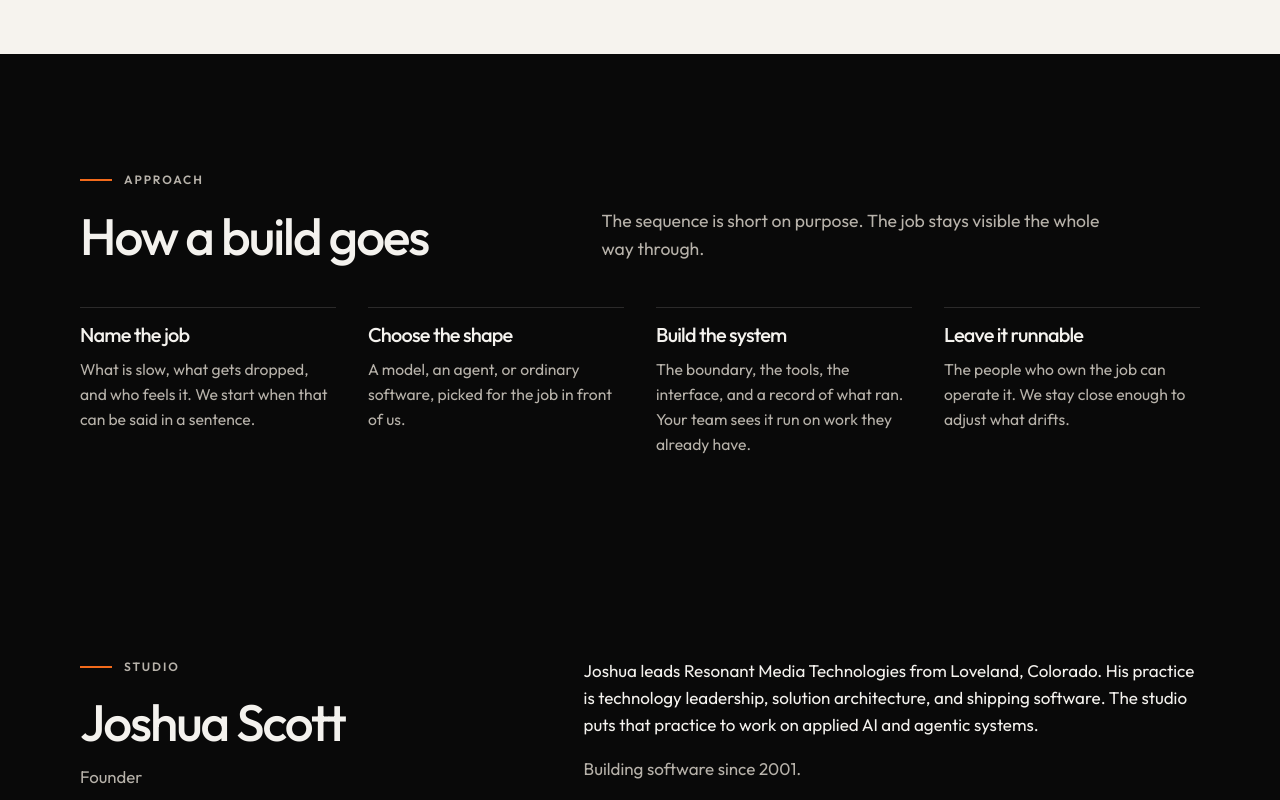
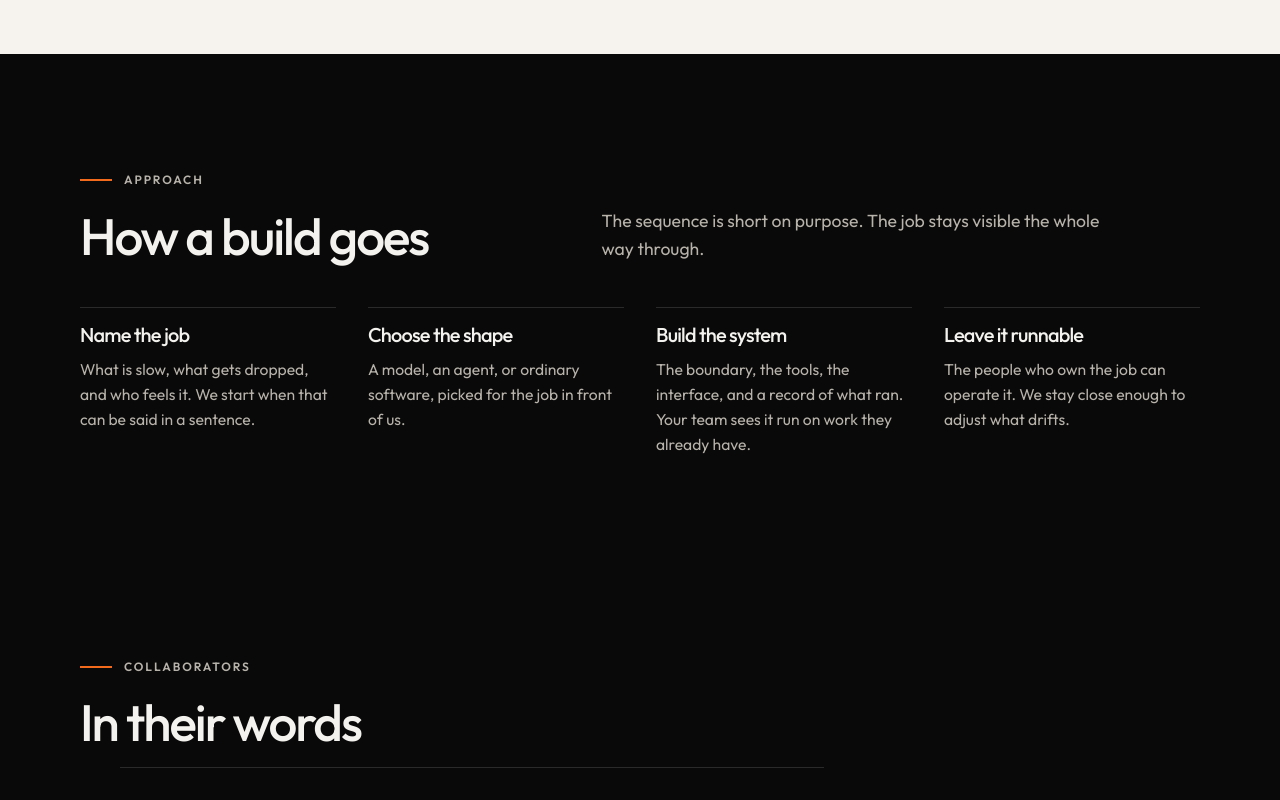
Before and after one commit to joshuascott/resonantmedia-web, an Astro site: page / in a window 1280 px wide. Shown: the part 2000-2800 px from the top of the page. Built offline with nearby package versions, Linux system fonts and the light colour scheme; Astro itself is replaced by a stand-in of ours.

Commit message:
Hide the personal studio section from the public site.
Co-authored-by: Cursor <cursoragent@cursor.com>

```diff
--- a/astro.config.mjs
+++ b/astro.config.mjs
@@ -6,9 +6,9 @@ export default defineConfig({
   integrations: [sitemap()],
   redirects: {
     "/blog": "/",
-    "/who-we-are": "/#studio",
+    "/who-we-are": "/",
     "/our-process": "/#approach",
-    "/why-all-the-mountains": "/#studio",
+    "/why-all-the-mountains": "/",
     "/privacy-policy": "/privacy",
     "/contact-us": "/#contact",
     "/sitemap": "/sitemap-index.xml",
--- a/src/components/Footer.astro
+++ b/src/components/Footer.astro
@@ -21,7 +21,6 @@ const year = new Date().getFullYear();
       <nav class="footer-nav" aria-label="Footer">
         <a href={to("services")}>Services</a>
         <a href={to("approach")}>Approach</a>
-        <a href={to("studio")}>Studio</a>
         <a href={site.consultingUrl} target="_blank" rel="noopener noreferrer">
           AI Consulting
         </a>
--- a/src/components/Header.astro
+++ b/src/components/Header.astro
@@ -28,7 +28,6 @@ const to = (id: string) => (home ? `#${id}` : `/#${id}`);
     <nav id="site-nav" class="site-nav" aria-label="Primary">
       <a href={to("services")}>Services</a>
       <a href={to("approach")}>Approach</a>
-      <a href={to("studio")}>Studio</a>
       <a
         href={site.consultingUrl}
         target="_blank"
--- a/src/pages/404.astro
+++ b/src/pages/404.astro
@@ -14,7 +14,7 @@ import Footer from "../components/Footer.astro";
       <p class="kicker"><span class="bar" aria-hidden="true"></span>404</p>
       <h1>That page is not here.</h1>
       <p>The current site is a single page, plus a short privacy note.</p>
-      <p><a class="btn" href="/">Back to the studio</a></p>
+      <p><a class="btn" href="/">Back home</a></p>
     </div>
   </main>
   <Footer />
--- a/src/pages/index.astro
+++ b/src/pages/index.astro
@@ -13,11 +13,6 @@ const schema = {
   email: site.email,
   telephone: "+1-720-507-6888",
   image: new URL("/og.png", site.url).href,
-  founder: {
-    "@type": "Person",
-    name: "Joshua Scott",
-    sameAs: site.linkedin,
-  },
   areaServed: "United States",
   description: site.description,
 };
@@ -133,25 +128,6 @@ const schema = {
       </div>
     </section>
 
-    <section class="section" id="studio">
-      <div class="wrap studio-grid">
-        <div>
-          <p class="kicker"><span class="bar" aria-hidden="true"></span>Studio</p>
-          <h2>Joshua Scott</h2>
-          <p class="role">Founder</p>
-        </div>
-        <div class="stack">
-          <p>
-            Joshua leads Resonant Media Technologies from Loveland, Colorado. His practice
-            is technology leadership, solution architecture, and shipping software. The
-            studio puts that practice to work on applied AI and agentic systems.
-          </p>
-          <p class="since">Building software since 2001.</p>
-          <a class="text-link" href={site.linkedin}>LinkedIn</a>
-        </div>
-      </div>
-    </section>
-
     <section class="section" id="clients" aria-labelledby="clients-title">
       <div class="wrap">
         <p class="kicker"><span class="bar" aria-hidden="true"></span>Collaborators</p>
```
